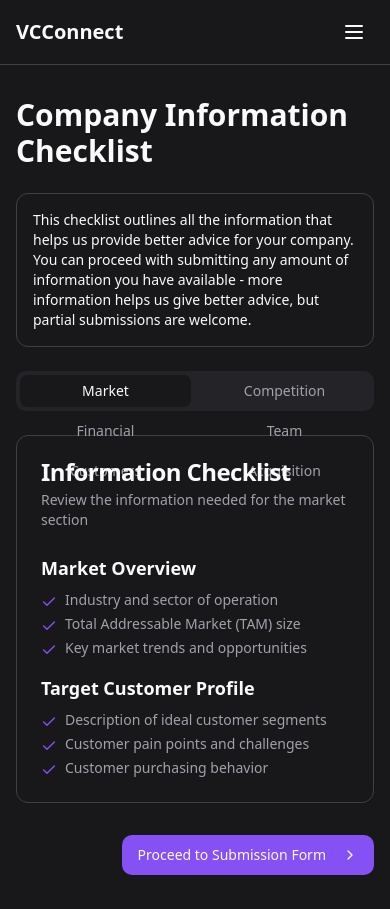
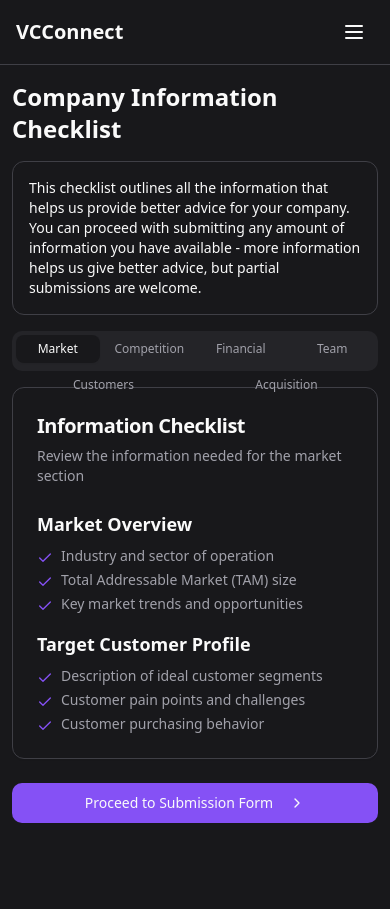
Before and after one commit to guygrubbs/engage-api-guardian, a React (Vite) app: page /submission-checklist in a window 390 px wide. Built offline with nearby package versions, Linux system fonts and the light colour scheme.

Commit message:
Fix: Mobile responsiveness issues
The submission form and checklist pages were not displaying correctly on mobile devices. This commit addresses those responsiveness issues.

```diff
--- a/src/components/submission/SubmissionForm.tsx
+++ b/src/components/submission/SubmissionForm.tsx
@@ -58,18 +58,18 @@ export const SubmissionForm = ({ onSubmit, isSubmitting }: SubmissionFormProps)
   return (
     <form onSubmit={handleSubmit} className="space-y-6">
       <Tabs defaultValue="market" className="w-full">
-        <TabsList className="grid w-full grid-cols-2 md:grid-cols-3 lg:grid-cols-6 gap-2 mb-6">
-          <TabsTrigger value="market" className="glass hover:bg-primary/20 transition-all duration-300">Market</TabsTrigger>
-          <TabsTrigger value="competition" className="glass hover:bg-primary/20 transition-all duration-300">Competition</TabsTrigger>
-          <TabsTrigger value="financial" className="glass hover:bg-primary/20 transition-all duration-300">Financial</TabsTrigger>
-          <TabsTrigger value="team" className="glass hover:bg-primary/20 transition-all duration-300">Team</TabsTrigger>
-          <TabsTrigger value="customers" className="glass hover:bg-primary/20 transition-all duration-300">Customers</TabsTrigger>
-          <TabsTrigger value="acquisition" className="glass hover:bg-primary/20 transition-all duration-300">Acquisition</TabsTrigger>
+        <TabsList className="flex flex-wrap w-full gap-2 p-1">
+          <TabsTrigger value="market" className="flex-1 min-w-[80px] text-xs sm:text-sm glass hover:bg-primary/20">Market</TabsTrigger>
+          <TabsTrigger value="competition" className="flex-1 min-w-[80px] text-xs sm:text-sm glass hover:bg-primary/20">Competition</TabsTrigger>
+          <TabsTrigger value="financial" className="flex-1 min-w-[80px] text-xs sm:text-sm glass hover:bg-primary/20">Financial</TabsTrigger>
+          <TabsTrigger value="team" className="flex-1 min-w-[80px] text-xs sm:text-sm glass hover:bg-primary/20">Team</TabsTrigger>
+          <TabsTrigger value="customers" className="flex-1 min-w-[80px] text-xs sm:text-sm glass hover:bg-primary/20">Customers</TabsTrigger>
+          <TabsTrigger value="acquisition" className="flex-1 min-w-[80px] text-xs sm:text-sm glass hover:bg-primary/20">Acquisition</TabsTrigger>
         </TabsList>
 
         <TabsContent value="market" className="space-y-4 animate-fade-in">
           <div className="space-y-4">
-            <div className="glass p-4 hover:shadow-lg transition-all duration-300">
+            <div className="glass p-3 sm:p-4">
               <Label htmlFor="industry" className="text-foreground/90">Industry</Label>
               <Input
                 id="industry"
@@ -77,10 +77,10 @@ export const SubmissionForm = ({ onSubmit, isSubmitting }: SubmissionFormProps)
                 value={formData.industry}
                 onChange={handleChange}
                 placeholder="e.g., FinTech, HealthTech"
-                className="mt-2 bg-white/5 border-white/10 focus:border-primary/40 transition-all"
+                className="mt-2 bg-white/5 border-white/10 focus:border-primary/40"
               />
             </div>
-            <div className="glass p-4 hover:shadow-lg transition-all duration-300">
+            <div className="glass p-3 sm:p-4">
               <Label htmlFor="market_size" className="text-foreground/90">Market Size</Label>
               <Input
                 id="market_size"
@@ -89,10 +89,10 @@ export const SubmissionForm = ({ onSubmit, isSubmitting }: SubmissionFormProps)
                 value={formData.market_size}
                 onChange={handleChange}
                 placeholder="Total Addressable Market size"
-                className="mt-2 bg-white/5 border-white/10 focus:border-primary/40 transition-all"
+                className="mt-2 bg-white/5 border-white/10 focus:border-primary/40"
               />
             </div>
-            <div className="glass p-4 hover:shadow-lg transition-all duration-300">
+            <div className="glass p-3 sm:p-4">
               <Label htmlFor="market_trends" className="text-foreground/90">Market Trends</Label>
               <Textarea
                 id="market_trends"
@@ -100,7 +100,7 @@ export const SubmissionForm = ({ onSubmit, isSubmitting }: SubmissionFormProps)
                 value={formData.market_trends}
                 onChange={handleChange}
                 placeholder="Describe key market trends"
-                className="mt-2 bg-white/5 border-white/10 focus:border-primary/40 transition-all"
+                className="mt-2 bg-white/5 border-white/10 focus:border-primary/40"
               />
             </div>
           </div>
@@ -236,11 +236,11 @@ export const SubmissionForm = ({ onSubmit, isSubmitting }: SubmissionFormProps)
         </TabsContent>
       </Tabs>
 
-      <div className="flex justify-end space-x-4 mt-8">
+      <div className="flex justify-end space-x-4 mt-6 sm:mt-8">
         <Button
           type="submit"
           disabled={isSubmitting}
-          className="glass bg-gradient-to-r from-purple-500/80 to-blue-500/80 hover:from-purple-500/90 hover:to-blue-500/90 transition-all duration-300"
+          className="w-full sm:w-auto glass bg-gradient-to-r from-purple-500/80 to-blue-500/80 hover:from-purple-500/90 hover:to-blue-500/90"
         >
           {isSubmitting ? (
             <>
--- a/src/pages/SubmissionChecklist.tsx
+++ b/src/pages/SubmissionChecklist.tsx
@@ -1,3 +1,4 @@
+
 import { useState } from "react";
 import { useNavigate } from "react-router-dom";
 import { Button } from "@/components/ui/button";
@@ -25,30 +26,35 @@ const SubmissionChecklist = () => {
   );
 
   return (
-    <div className="container mx-auto px-4 py-8">
+    <div className="min-h-screen w-full py-4 px-3 sm:py-8 sm:px-4 relative">
+      <div className="absolute inset-0 -z-10 overflow-hidden">
+        <div className="absolute top-0 -left-4 w-72 h-72 bg-purple-500/20 rounded-full mix-blend-multiply filter blur-xl opacity-70 animate-float" />
+        <div className="absolute bottom-0 -right-4 w-72 h-72 bg-blue-500/20 rounded-full mix-blend-multiply filter blur-xl opacity-70 animate-float" style={{ animationDelay: "-2s" }} />
+      </div>
+
       <div className="max-w-4xl mx-auto">
-        <h1 className="text-3xl font-bold mb-6">Company Information Checklist</h1>
+        <h1 className="text-2xl sm:text-3xl font-bold mb-4 sm:mb-6">Company Information Checklist</h1>
 
-        <Alert className="mb-6">
+        <Alert className="mb-4 sm:mb-6">
           <AlertDescription>
             This checklist outlines all the information that helps us provide better advice for your company.
             You can proceed with submitting any amount of information you have available - more information helps us give better advice, but partial submissions are welcome.
           </AlertDescription>
         </Alert>
 
-        <Tabs defaultValue="market" className="space-y-6" onValueChange={setActiveTab}>
-          <TabsList className="grid w-full grid-cols-2 md:grid-cols-3 lg:grid-cols-6 gap-2">
-            <TabsTrigger value="market" className="text-sm">Market</TabsTrigger>
-            <TabsTrigger value="competition" className="text-sm">Competition</TabsTrigger>
-            <TabsTrigger value="financial" className="text-sm">Financial</TabsTrigger>
-            <TabsTrigger value="team" className="text-sm">Team</TabsTrigger>
-            <TabsTrigger value="customers" className="text-sm">Customers</TabsTrigger>
-            <TabsTrigger value="acquisition" className="text-sm">Acquisition</TabsTrigger>
+        <Tabs defaultValue="market" className="space-y-4 sm:space-y-6" onValueChange={setActiveTab}>
+          <TabsList className="flex flex-wrap w-full gap-2 p-1">
+            <TabsTrigger value="market" className="flex-1 min-w-[80px] text-xs sm:text-sm">Market</TabsTrigger>
+            <TabsTrigger value="competition" className="flex-1 min-w-[80px] text-xs sm:text-sm">Competition</TabsTrigger>
+            <TabsTrigger value="financial" className="flex-1 min-w-[80px] text-xs sm:text-sm">Financial</TabsTrigger>
+            <TabsTrigger value="team" className="flex-1 min-w-[80px] text-xs sm:text-sm">Team</TabsTrigger>
+            <TabsTrigger value="customers" className="flex-1 min-w-[80px] text-xs sm:text-sm">Customers</TabsTrigger>
+            <TabsTrigger value="acquisition" className="flex-1 min-w-[80px] text-xs sm:text-sm">Acquisition</TabsTrigger>
           </TabsList>
 
           <Card>
             <CardHeader>
-              <CardTitle>Information Checklist</CardTitle>
+              <CardTitle className="text-xl">Information Checklist</CardTitle>
               <CardDescription>
                 Review the information needed for the {activeTab} section
               </CardDescription>
@@ -171,10 +177,10 @@ const SubmissionChecklist = () => {
           </Card>
         </Tabs>
 
-        <div className="mt-8 flex justify-end">
+        <div className="mt-6 sm:mt-8 flex justify-end">
           <Button
             onClick={() => navigate('/submission-form')}
-            className="flex items-center"
+            className="w-full sm:w-auto flex items-center justify-center"
           >
             Proceed to Submission Form
             <ChevronRight className="ml-2 h-4 w-4" />
--- a/src/pages/SubmissionFormPage.tsx
+++ b/src/pages/SubmissionFormPage.tsx
@@ -3,7 +3,7 @@ import { MultiStepSubmissionForm } from "@/components/submission/MultiStepSubmis
 
 const SubmissionFormPage = () => {
   return (
-    <div className="min-h-screen w-full py-8 px-4 relative">
+    <div className="min-h-screen w-full py-4 px-3 sm:py-8 sm:px-4 relative">
       {/* Animated background elements */}
       <div className="absolute inset-0 -z-10 overflow-hidden">
         <div className="absolute top-0 -left-4 w-72 h-72 bg-purple-500/20 rounded-full mix-blend-multiply filter blur-xl opacity-70 animate-float" />
@@ -11,7 +11,7 @@ const SubmissionFormPage = () => {
       </div>
 
       <div className="container mx-auto">
-        <div className="glass animate-fade-in p-6 md:p-8">
+        <div className="glass animate-fade-in p-4 sm:p-6 md:p-8">
           <MultiStepSubmissionForm />
         </div>
       </div>
```
